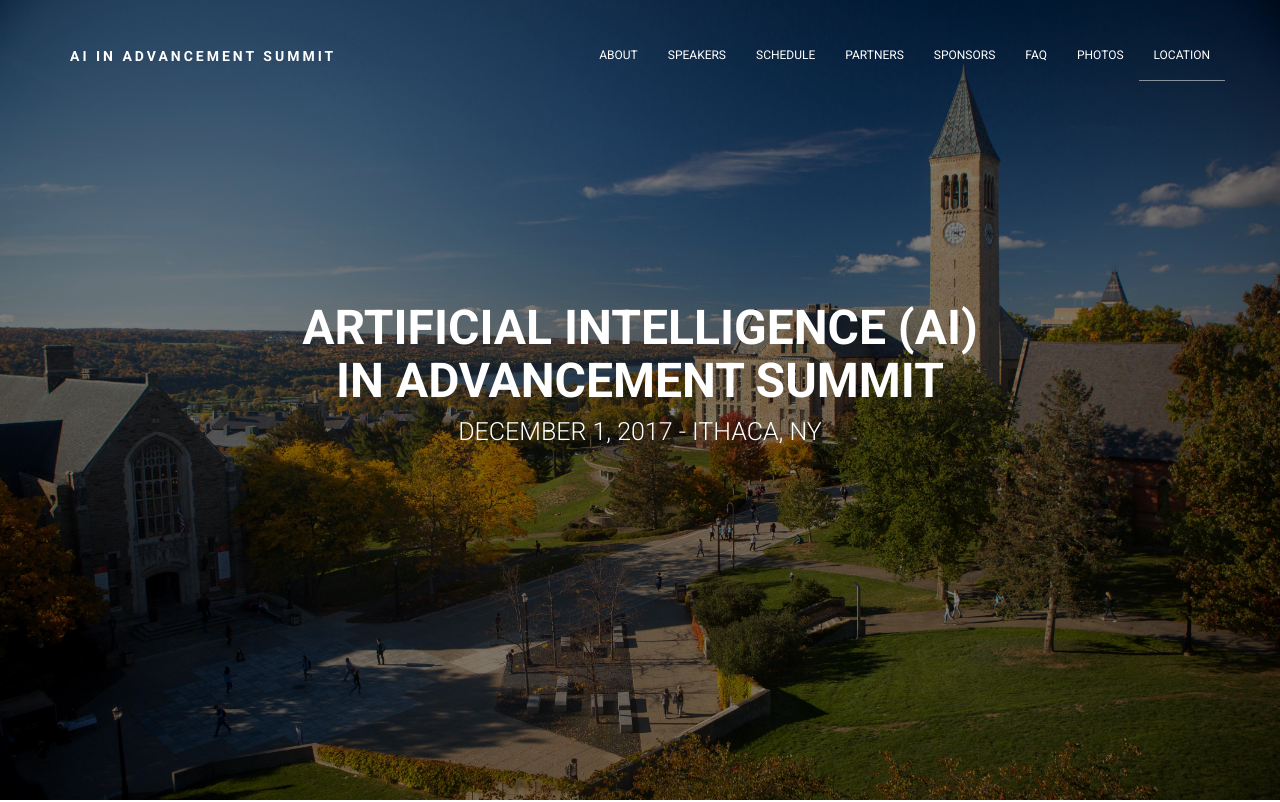
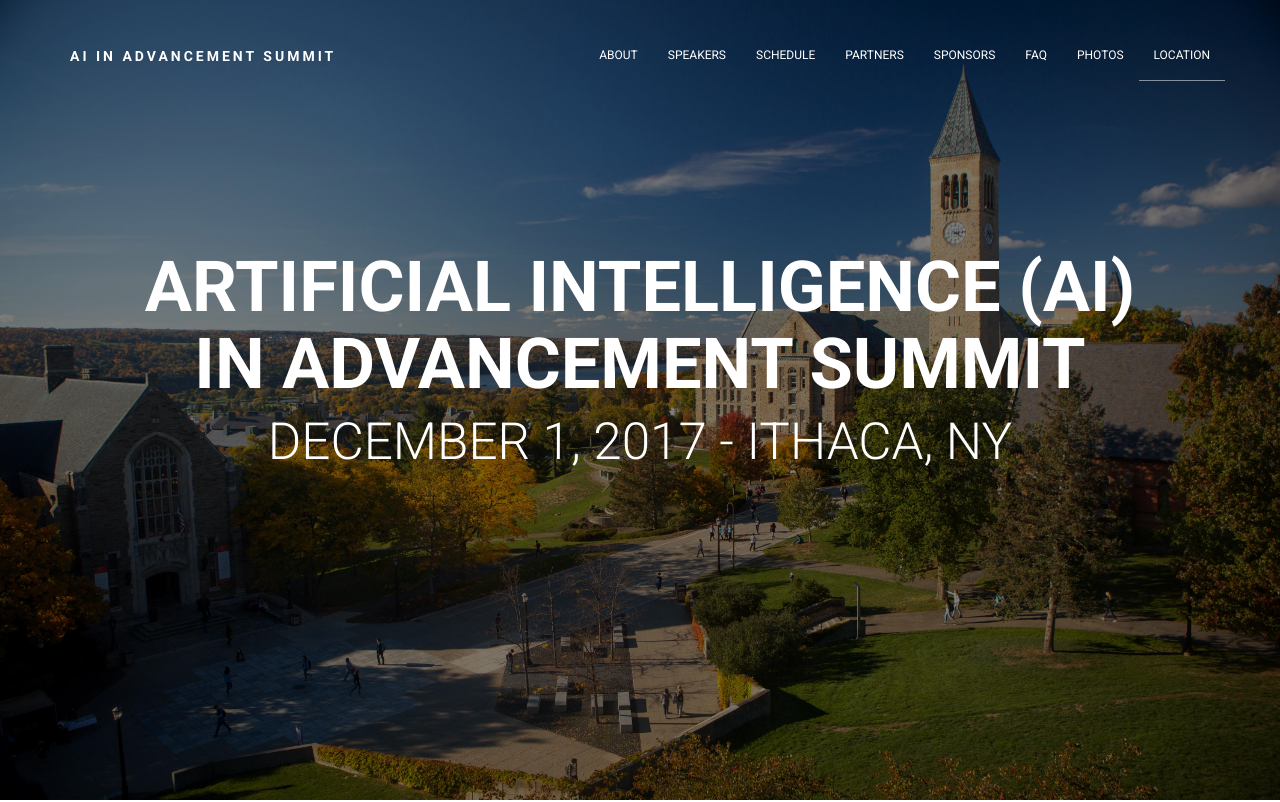
Before and after one commit to aad-wsux/aisummit, a website: page index.html in a window 1280 px wide. Shown: the top 802 px of the page. Drawn offline with Linux system fonts and the light colour scheme; files whose address does not match are found by name.

Commit message:
edit h1, h2 font-size

```diff
--- a/assets/css/main.css
+++ b/assets/css/main.css
@@ -13,7 +13,7 @@ html {
 body {
   color: #4e4e4e;
   font-family: 'Roboto', sans-serif;
-  font-size: 16px;
+  font-size: 1rem;
   font-weight: 300;
   line-height: 1.6;
   position: relative;
@@ -349,15 +349,15 @@ ul li {
 }
 .site-header .intro h2 {
   margin-top: 0px;
-  font-size: 25px;
+  font-size: 4vw;
   font-weight: 300;
 }
 .site-header .intro h1 {
   margin-top: 0px;
-  font-size: 48px;
+  font-size: 5.5vw;
 }
 .site-header .intro p {
-  font-size: 20px;
+  font-size: 3vw;
   margin-bottom: 10px;
   font-weight: 300;
 }
```
